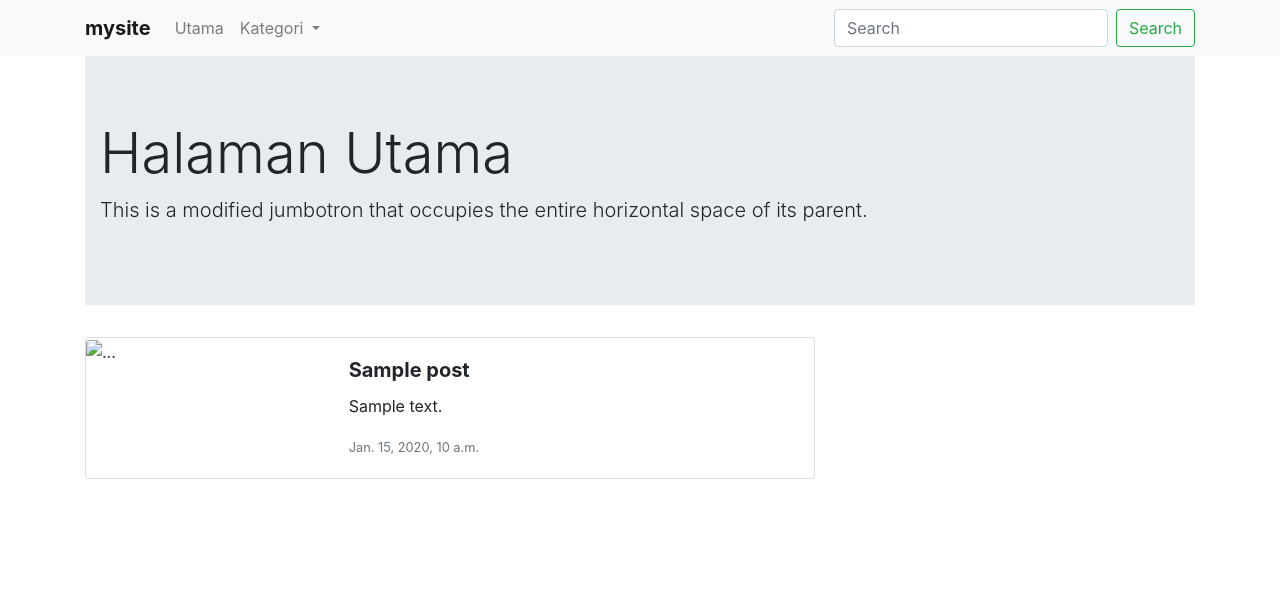
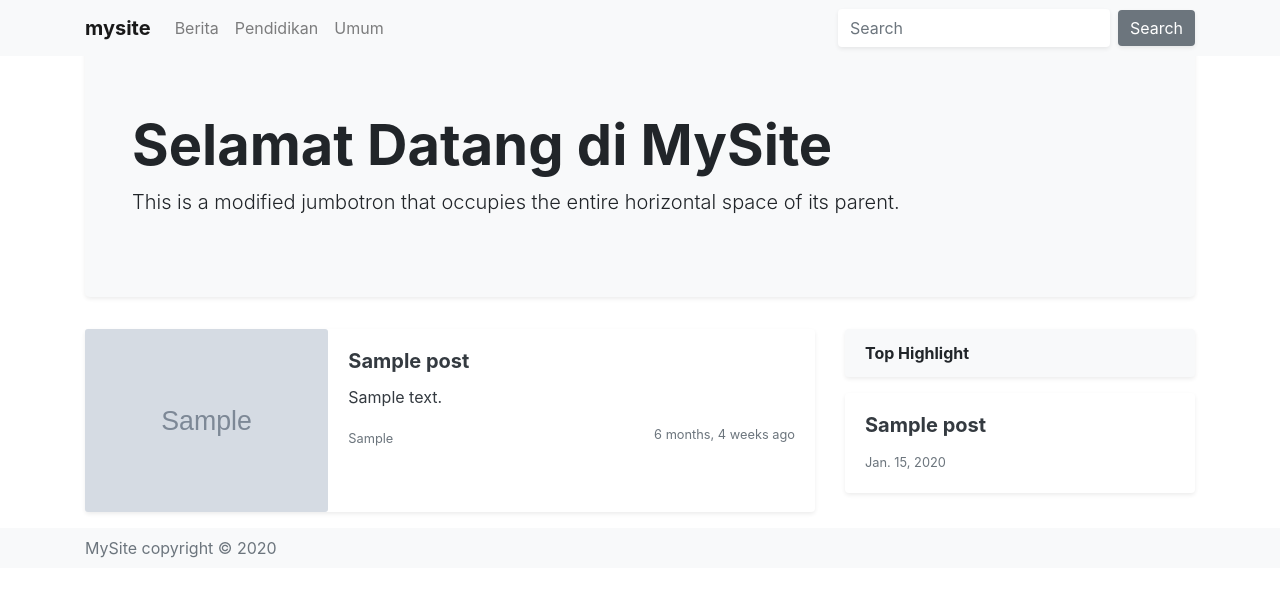
Before and after one commit to wvwnumam/mysite, a Django app: page / in a window 1280 px wide. Shown: the top 597 px of the page. Run offline with Django 3.2, Linux system fonts and the light colour scheme; tables that the repository leaves empty hold one stand-in row (values such as "Sample post"); grey boxes marked "Sample" are stand-in pictures; some libraries are stand-ins or nearby versions.

Commit message:
Update Post

```diff
--- a/blog/models.py
+++ b/blog/models.py
@@ -1,12 +1,19 @@
 from django.db import models
+from django.utils.text import slugify
 
 class Post(models.Model):
     title = models.CharField(max_length=50)
     body = models.TextField()
     author = models.CharField(max_length=50)
     category = models.CharField(max_length=50)
+    slug = models.SlugField()
+    image_source = models.CharField(max_length=500)
     date_created = models.DateTimeField( auto_now_add=True)
     date_modified = models.DateTimeField(auto_now=True)
 
+    def save(self):
+        self.slug = slugify(self.title)
+        super(Post, self).save()
+
     def __str__(self):
         return self.title
--- a/blog/urls.py
+++ b/blog/urls.py
@@ -3,4 +3,6 @@ from . import views
 
 urlpatterns = [
     path('', views.index, name='index'),
+    path('c/<str:category>', views.category, name="category"),
+    path('p/<slug:slug>', views.post, name="post")
 ]
--- a/blog/views.py
+++ b/blog/views.py
@@ -4,10 +4,30 @@ from .models import Post
 
 def index(request):
     # Queryset
-    posts = Post.objects.all()
+    posts = Post.objects.all().order_by('date_created').reverse()
 
     context = {
-        'judul': "Halaman Utama",
+        'title': "Selamat Datang di MySite",
         'posts': posts
     }
     return render(request, 'blog/index.html', context)
+
+def category(request, category):
+    # Queryset
+    posts = Post.objects.filter(category=category).order_by('date_created').reverse()
+
+    context = {
+        'title': "Kategori",
+        'posts': posts
+    }
+    return render(request, 'blog/index.html', context)
+
+def post(request, slug):
+    # Queryset
+    post = Post.objects.get(slug=slug)
+
+    context = {
+        'title': post.title,
+        'post': post
+    }
+    return render(request, 'blog/post.html', context)
--- a/mysite/settings.py
+++ b/mysite/settings.py
@@ -23,9 +23,9 @@ BASE_DIR = os.path.dirname(os.path.dirname(os.path.abspath(__file__)))
 SECRET_KEY = '-w-jk^t37tj-mun_0sg9-iq65r&fy&t5kppyg44!%me=ro%&-!'
 
 # SECURITY WARNING: don't run with debug turned on in production!
-DEBUG = True
+DEBUG = False
 
-ALLOWED_HOSTS = []
+ALLOWED_HOSTS = ['localhost', '127.0.0.1', '0.0.0.0', '192.168.1.2']
 
 
 # Application definition
@@ -37,6 +37,7 @@ INSTALLED_APPS = [
     'django.contrib.sessions',
     'django.contrib.messages',
     'django.contrib.staticfiles',
+    'django.contrib.humanize',
     'blog'
 ]
 
--- a/mysite/urls.py
+++ b/mysite/urls.py
@@ -2,6 +2,6 @@ from django.contrib import admin
 from django.urls import include, path
 
 urlpatterns = [
-    path('django-admin/', admin.site.urls),
+    path('admin/', admin.site.urls),
     path('', include('blog.urls'))
 ]
--- a/templates/blog/index.html
+++ b/templates/blog/index.html
@@ -1,5 +1,6 @@
 {% extends 'snippets/base.html' %}
 {% load static %}
+{% load humanize %}
 
 {% block body %}
 
@@ -14,9 +15,9 @@
 <body>
 
     <!-- Jumbotron -->
-    <div class="jumbotron jumbotron-fluid">
+    <div class="jumbotron mt-5 bg-light border-0 shadow-sm">
         <div class="container">
-            <h1 class="display-4">{{ judul }}</h1>
+            <h1 class="display-4 font-weight-bold">{{ title }}</h1>
             <p class="lead">This is a modified jumbotron that occupies the entire horizontal space of its parent.</p>
         </div>
     </div>
@@ -27,20 +28,44 @@
         <!-- Main Cards -->
         <div class="col-md-8">
             {% for post in posts %}
-            <div class="card mb-3">
+            <a href="/p/{{ post.slug }}" class="text-decoration-none text-dark">
+                <div class="card mb-3 border-0 shadow-sm">
                     <div class="row no-gutters">
                         <div class="col-md-4">
-                        <img src="" class="card-img" alt="...">
+                            <img src="{{ post.image_source }}" class="card-img" alt="...">
                         </div>
                         <div class="col-md-8">
                             <div class="card-body">
                                 <h5 class="card-title font-weight-bold">{{ post.title }}</h5>
-                            <p class="card-text">{{ post.body }}</p>
-                            <p class="card-text"><small class="text-muted">{{ post.date_created }}</small></p>
+                                <p class="card-text">{{ post.body|truncatewords:15 }}</p>
+                                <p class="card-text">
+                                    <small class="text-muted">{{ post.category }}</small>
+                                    <small class="text-muted float-right">{{ post.date_created|naturaltime }}</small>
+                                </p>
                             </div>
                         </div>
                     </div>
                 </div>
+            </a>
+            {% endfor %}
+        </div>
+
+        <!-- Side Cards -->
+        <div class="col-md-4">
+            <div class="alert bg-light border-0 shadow-sm font-weight-bold" role="alert">
+                Top Highlight
+            </div>
+            {% for post in posts %}
+            <a href="/p/{{ post.slug }}" class="text-decoration-none text-dark">
+                <div class="card mt-3 border-0 shadow-sm">
+                    <div class="card-body">
+                        <h5 class="card-title font-weight-bold">{{ post.title }}</h5>
+                        <p class="card-text">
+                            <small class="text-muted">{{ post.date_created|naturalday }}</small>
+                        </p>
+                    </div>
+                </div>
+            </a>
             {% endfor %}
         </div>
 
--- a/templates/snippets/base.html
+++ b/templates/snippets/base.html
@@ -11,12 +11,12 @@
   <!-- Bootstrap CSS -->
   <link rel="stylesheet" href="{% static 'css/bootstrap.min.css' %}">
 
-  <title>{{ judul }}</title>
+  <title>{{ title }}</title>
 </head>
 
 <body>
   <!-- Navbar -->
-  <nav class="navbar navbar-expand-lg navbar-light bg-light">
+  <nav class="navbar navbar-expand-lg navbar-light bg-light fixed-top">
     <div class="container">
       <a class="navbar-brand font-weight-bold" href="/">mysite</a>
       <button class="navbar-toggler" type="button" data-toggle="collapse" data-target="#navbarSupportedContent"
@@ -27,23 +27,18 @@
       <div class="collapse navbar-collapse" id="navbarSupportedContent">
         <ul class="navbar-nav mr-auto">
           <li class="nav-item">
-            <a class="nav-link" href="/">Utama</a>
+            <a class="nav-link" href="/c/berita">Berita</a>
           </li>
-          <li class="nav-item dropdown">
-            <a class="nav-link dropdown-toggle" href="#" id="navbarDropdown" role="button" data-toggle="dropdown"
-              aria-haspopup="true" aria-expanded="false">
-              Kategori
-            </a>
-            <div class="dropdown-menu" aria-labelledby="navbarDropdown">
-              <a class="dropdown-item" href="#">Category1</a>
-              <a class="dropdown-item" href="#">Category2</a>
-              <a class="dropdown-item" href="#">Category3</a>
-            </div>
+          <li class="nav-item">
+            <a class="nav-link" href="/c/pendidikan">Pendidikan</a>
+          </li>
+          <li class="nav-item">
+            <a class="nav-link" href="/c/umum">Umum</a>
           </li>
         </ul>
         <form class="form-inline my-2 my-lg-0">
-          <input class="form-control mr-sm-2" type="search" placeholder="Search" aria-label="Search">
-          <button class="btn btn-outline-success my-2 my-sm-0" type="submit">Search</button>
+          <input class="form-control mr-sm-2 border-0 shadow-sm" type="search" placeholder="Search" aria-label="Search">
+          <button class="btn btn-secondary my-2 my-sm-0 border-0 shadow-sm" type="submit">Search</button>
         </form>
       </div>
     </div>
@@ -51,10 +46,18 @@
 
   <!-- Konten Body -->
   <div class="container">
-  {% block body %}
+    {% block body %}
 
-  {% endblock %}
+    {% endblock %}
   </div>
+
+  <footer class="footer">
+    <nav class="navbar navbar-light bg-light">
+      <div class="container">
+        <span class="text-muted">MySite copyright &copy 2020</span>
+      </div>
+    </nav>
+  </footer>
 
   <!-- Optional JavaScript -->
   <!-- jQuery first, then Popper.js, then Bootstrap JS -->
```
Also changed, not shown: blog/admin.py (+8 -1 lines), templates/404.html (added, +11 -0 lines), templates/500.html (added, +11 -0 lines), templates/blog/post.html (added, +37 -0 lines), blog/migrations/0005_post_slug.py (added), blog/migrations/0006_post_img_src.py (added), blog/migrations/0007_auto_20200813_1225.py (added). Lines whose indentation alone changed are shown as unchanged.
